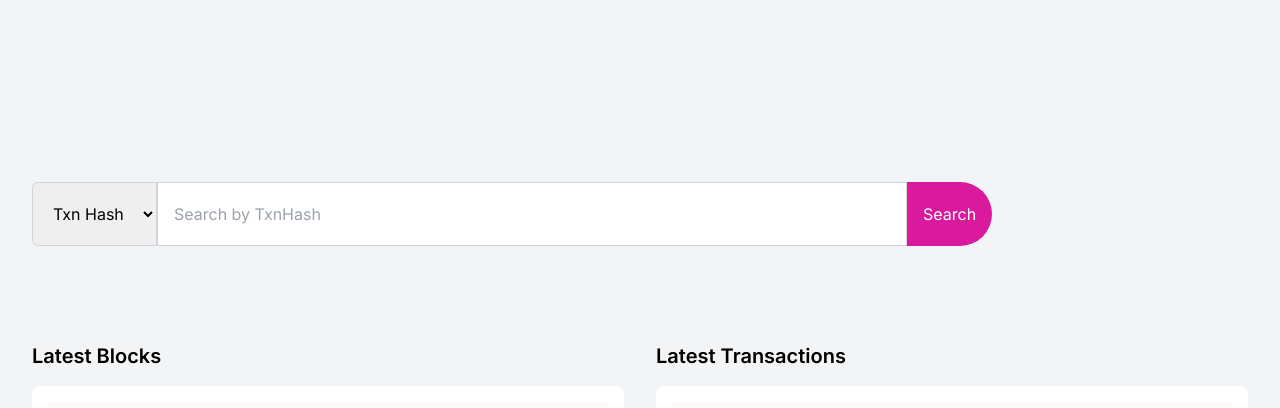
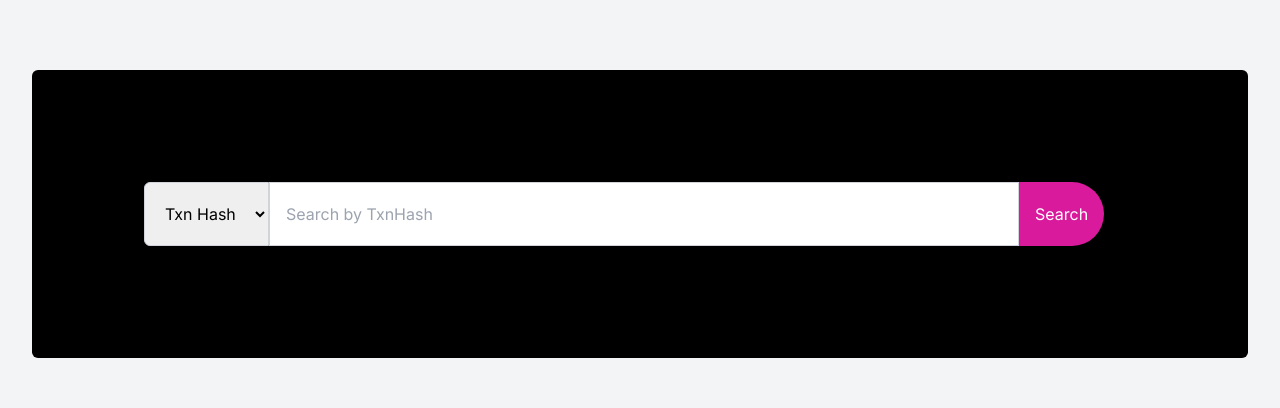
Before and after one commit to nur-devolvedai/Devolved_AI_MEXC_Indexing, a Next.js app in the folder frontend/: page / in a window 1280 px wide. Shown: the part 156-564 px from the top of the page. Built offline with nearby package versions, Linux system fonts and the light colour scheme; no server answers; the database is empty.

Commit message:
indexing search section redegine add background colore

```diff
--- a/frontend/src/app/page.tsx
+++ b/frontend/src/app/page.tsx
@@ -29,7 +29,7 @@ export default function Home() {
   return (
     <main className="flex justify-center items-center min-h-screen bg-gray-100">
       <div className="container mx-auto p-4 sm:p-6 lg:p-8">
-        <div className="flex justify-left items-left mb-4">
+        <div className="flex justify-left items-left mb-4 bg-black p-4 lg:p-28 rounded-md">
           <form onSubmit={handleSearch} className="w-full sm:w-auto flex items-center justify-center">
             <select
               value={filter}
```
